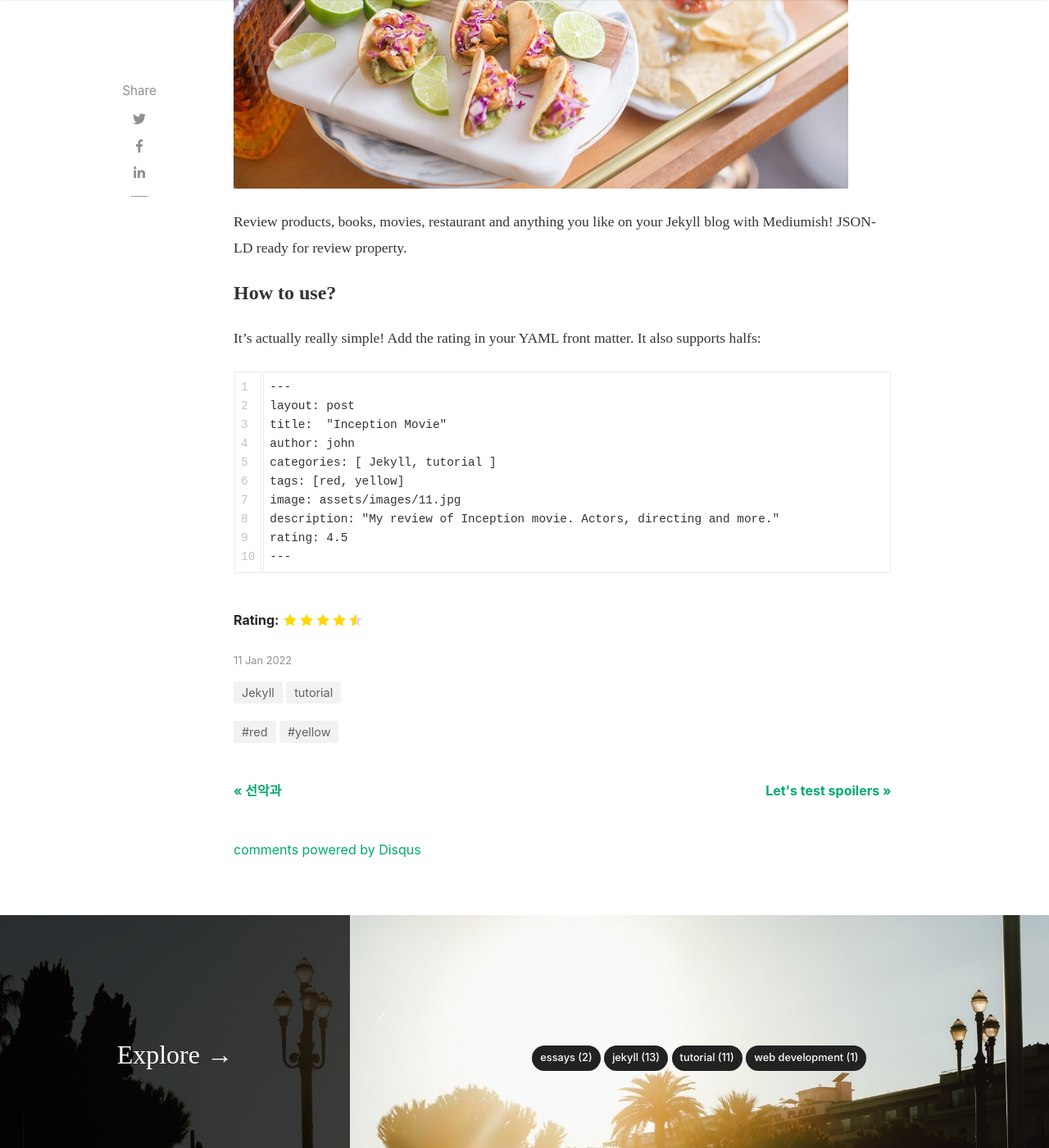
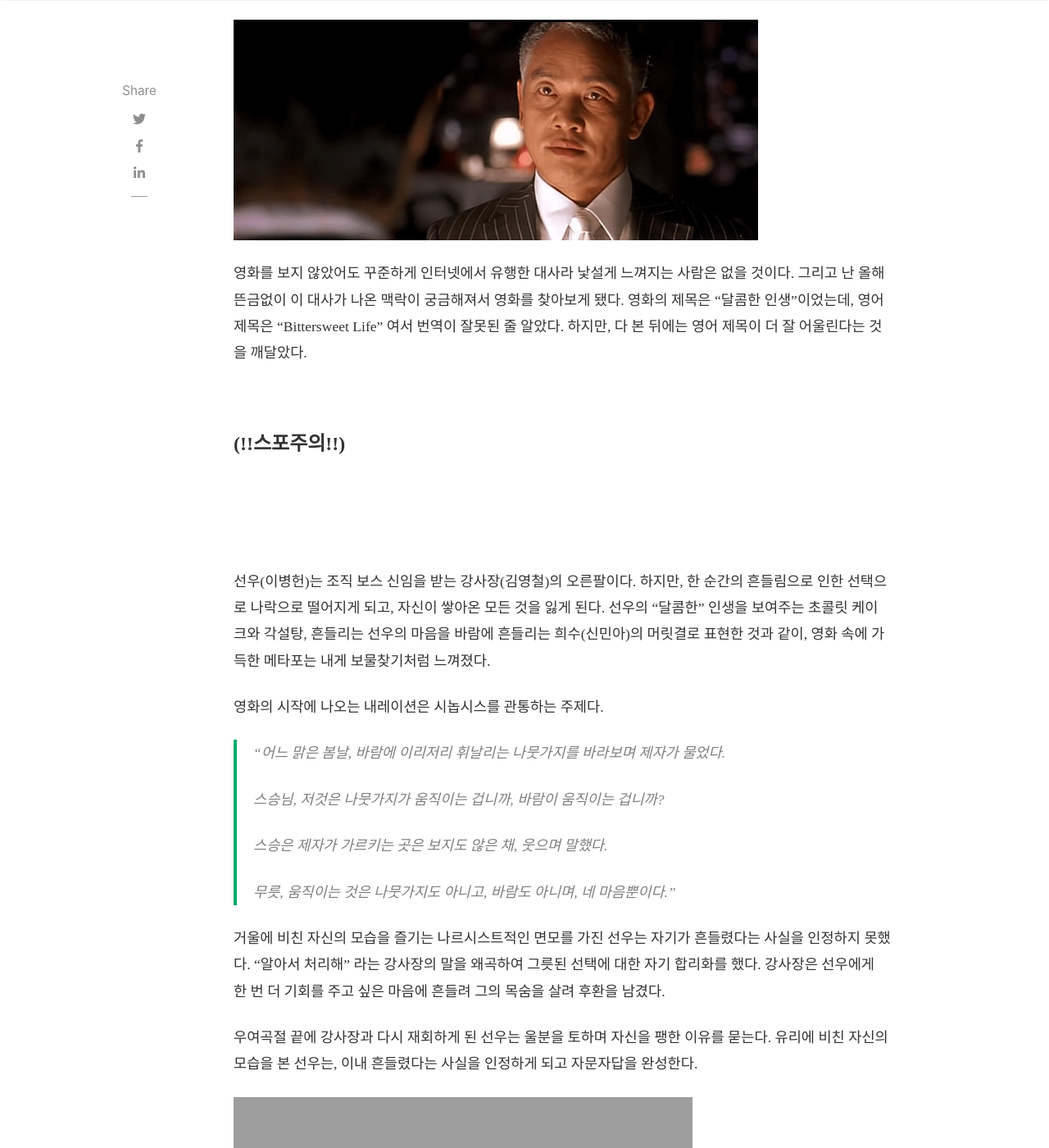
Before and after one commit to agdal1125/essay, a Jekyll site: the page built from _posts/2022-01-11-customer-service.md, in a window 1280 px wide and 1400 px high, scrolled down 685 px. Shown: the whole window at 82% size. Built offline with Jekyll 4.4.1, drawn with Linux system fonts in a browser that asks for light colours; nearby versions of some CDN libraries; some web fonts are replaced; comment, search, counter and statistics services are not loaded; some of the changed text lies outside the part shown; grey boxes are pictures that could not be loaded.

Commit message:
update bittersweet.md

````diff
--- a/_posts/2022-01-11-customer-service.md
+++ b/_posts/2022-01-11-customer-service.md
@@ -1,31 +1,52 @@
 ---
 layout: post
-title:  "Inception Movie"
-author: john
-categories: [ Jekyll, tutorial ]
-tags: [red, yellow]
-image: assets/images/11.jpg
-description: "My review of Inception movie. Acting, plot and something else in this short description."
+title:  "달콤한 인생"
+author: nuekeaj
+categories: [ Essay ]
+image: assets/images/bittersweet.jpg
+description: "움직이는 것은 네 마음뿐이다"
 featured: true
-hidden: true
 rating: 4.5
 ---
 
-Review products, books, movies, restaurant and anything you like on your Jekyll blog with Mediumish! JSON-LD ready for review property.
+>  넌 나에게 모욕감을 줬어
 
-#### How to use?
+![moyokgam]({{ site.baseurl }}/assets/images/모욕감.gif)
 
-It's actually really simple! Add the rating in your YAML front matter. It also supports halfs:
+영화를 보지 않았어도 꾸준하게 인터넷에서 유행한 대사라 낯설게 느껴지는 사람은 없을 것이다. 그리고 난 올해 뜬금없이 이 대사가 나온 맥락이 궁금해져서 영화를 찾아보게 됐다. 영화의 제목은 "달콤한 인생"이었는데, 영어 제목은 "Bittersweet Life" 여서 번역이 잘못된 줄 알았다. 하지만, 다 본 뒤에는 영어 제목이 더 잘 어울린다는 것을 깨달았다.
 
-```html
----
-layout: post
-title:  "Inception Movie"
-author: john
-categories: [ Jekyll, tutorial ]
-tags: [red, yellow]
-image: assets/images/11.jpg
-description: "My review of Inception movie. Actors, directing and more."
-rating: 4.5
----
-```
+<br>
+
+#### (!!스포주의!!)
+
+<br>
+
+<br>
+
+선우(이병헌)는 조직 보스 신임을 받는 강사장(김영철)의 오른팔이다. 하지만, 한 순간의 흔들림으로 인한 선택으로 나락으로 떨어지게 되고, 자신이 쌓아온 모든 것을 잃게 된다. 선우의 "달콤한" 인생을 보여주는 초콜릿 케이크와 각설탕, 흔들리는 선우의 마음을 바람에 흔들리는 희수(신민아)의 머릿결로 표현한 것과 같이, 영화 속에 가득한 메타포는 내게 보물찾기처럼 느껴졌다.
+
+영화의 시작에 나오는 내레이션은 시놉시스를 관통하는 주제다.
+
+> "어느 맑은 봄날, 바람에 이리저리 휘날리는 나뭇가지를 바라보며 제자가 물었다.
+>
+> 스승님, 저것은 나뭇가지가 움직이는 겁니까, 바람이 움직이는 겁니까?
+>
+> 스승은 제자가 가르키는 곳은 보지도 않은 채, 웃으며 말했다.
+>
+> 무릇, 움직이는 것은 나뭇가지도 아니고, 바람도 아니며, 네 마음뿐이다."
+
+거울에 비친 자신의 모습을 즐기는 나르시스트적인 면모를 가진 선우는 자기가 흔들렸다는 사실을 인정하지 못했다. "알아서 처리해" 라는 강사장의 말을 왜곡하여 그릇된 선택에 대한 자기 합리화를 했다. 강사장은 선우에게 한 번 더 기회를 주고 싶은 마음에 흔들려 그의 목숨을 살려 후환을 남겼다.
+
+우여곡절 끝에 강사장과 다시 재회하게 된 선우는 울분을 토하며 자신을 팽한 이유를 묻는다. 유리에 비친 자신의 모습을 본 선우는, 이내 흔들렸다는 사실을 인정하게 되고 자문자답을 완성한다.
+
+<iframe width="560" height="315" src="https://www.youtube.com/embed/6mh9uVZ59TQ" frameborder="0" allow="accelerometer; autoplay; clipboard-write; encrypted-media; gyroscope; picture-in-picture" allowfullscreen></iframe>
+
+선우는 죽기전에 나지막하게 속삭인다.
+
+> "너무 가혹하다".
+
+자기가 흔들렸다는 것을  인정하고, 그에 대한 대가가 너무 가혹하다는 것을 얘기하는 부분이다.
+
+"달콤한 인생"의 줄거리는 간단하다. 하지만 줄거리가 간단하여 영화 곳곳에 배치된 미장셴을 보며 감상을 할 수 있었고, 내레이션에서 밝혀진 주제를 계속 상기시키며 완벽한 기승전결 구조를 만들어낸다.
+
+최근들어 가장 재밌게 본 느와르 영화였다.
````
Also changed, not shown: assets/images/bittersweet.jpg (added), assets/images/모욕감.gif (added).
